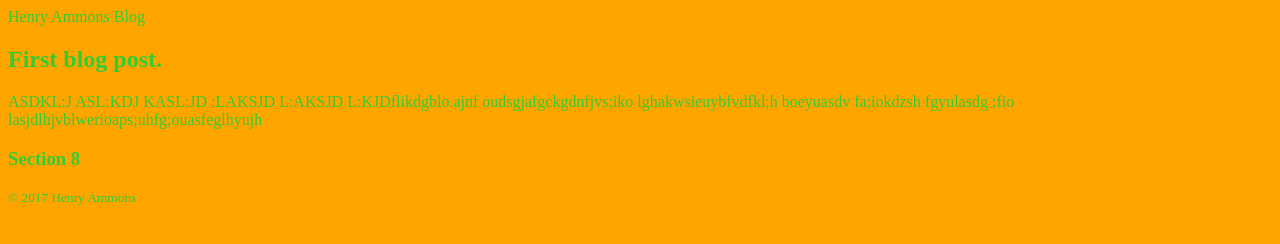
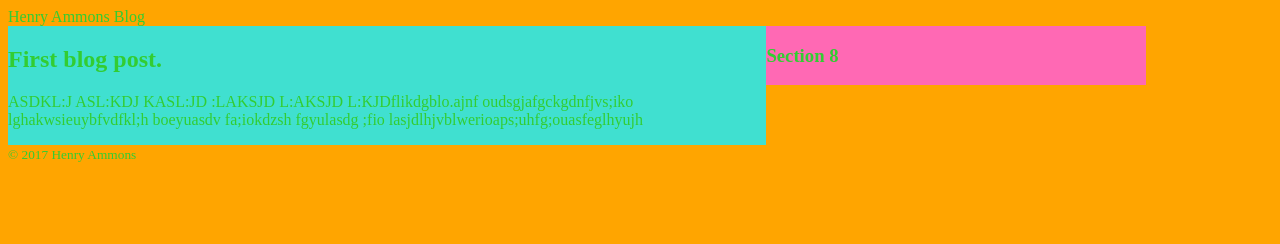
Before and after one commit to Arbiter329/arbiter329.github.io, a plain HTML site: page index.html in a window 1280 px wide. Drawn offline with Linux system fonts and the light colour scheme.

Commit message:
Better formating

```diff
--- a/css/styles.css
+++ b/css/styles.css
@@ -2,3 +2,27 @@ body{
     background-color: orange;
     color: limegreen;
 }
+main{
+    background-color:hotpink;
+    background-image:"/img/maddog.jpg";
+}
+aside{
+    background-color:turquoise;
+}
+.clearfix:after{
+    content:"";
+    display:table;
+    clear:both;
+}
+@media(min-width: 800px){
+    main{
+        width:60%;
+        float:left;
+        background-color:turquoise;
+    }
+    aside{
+        width:30%;
+        float:left;
+        background-color:hotpink;
+    }
+}
--- a/index.html
+++ b/index.html
@@ -8,10 +8,10 @@
     </head>
 
     <body>
-        <header>
+        <header class="clearfix">
             Henry Ammons Blog
         </header>
-        <div class="wrapper">
+        <div class="wrapper clearfix">
             <main>
                 <article>
                     <h1>First blog post.</h1>
```
Also changed, not shown: img/maddog.jpg (added).
